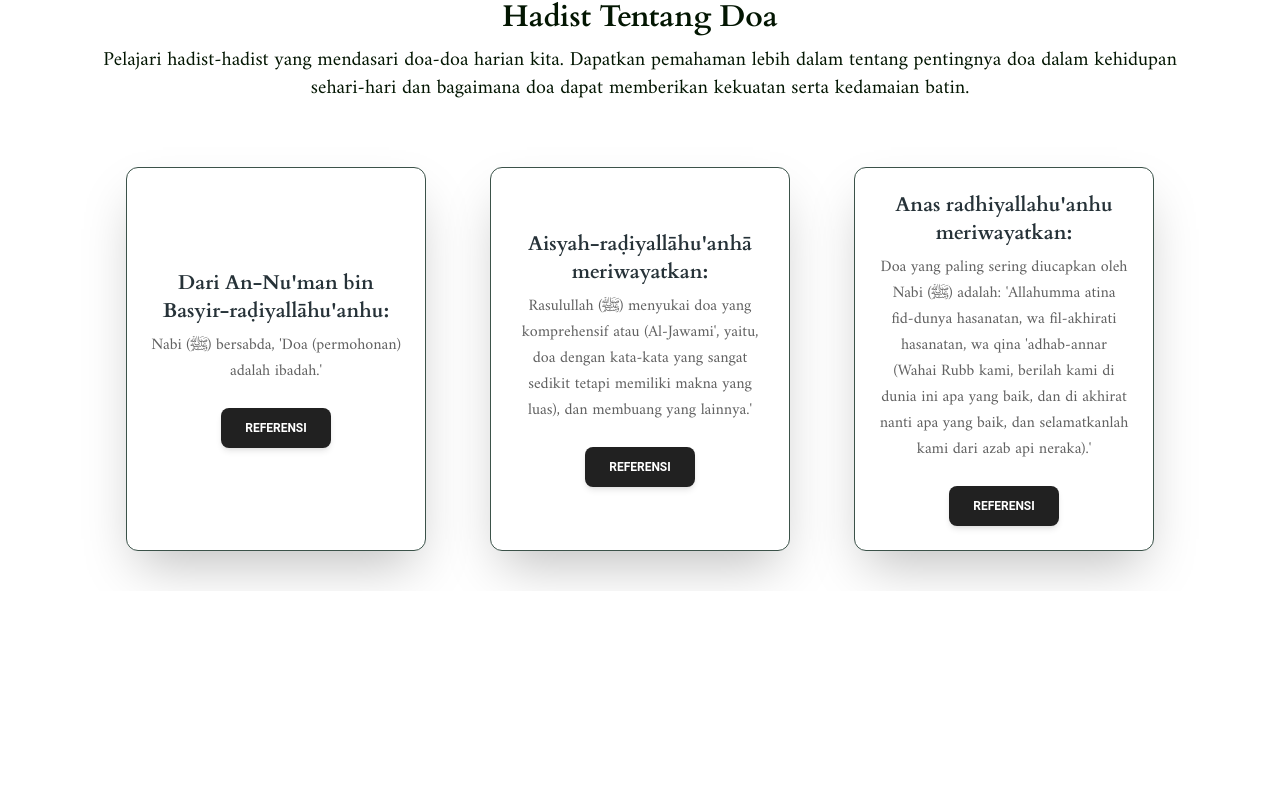
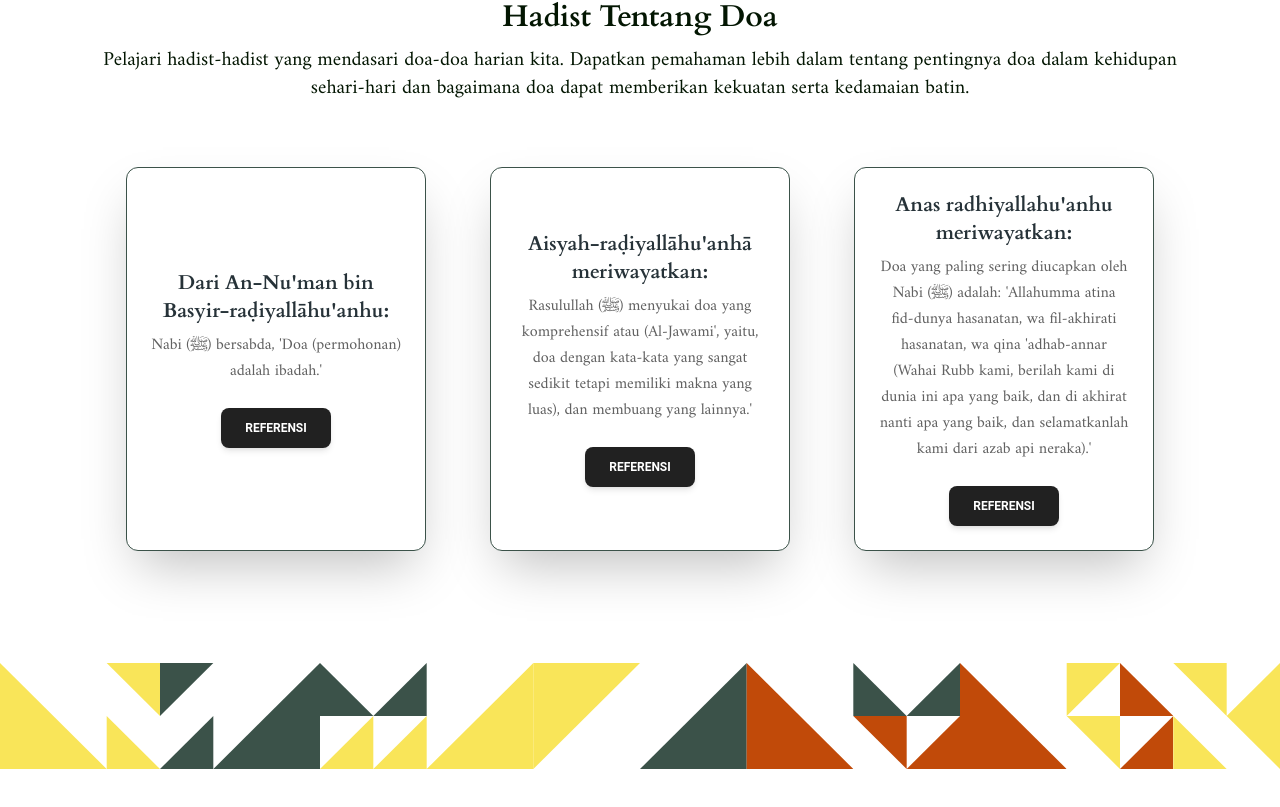
Before and after one commit to iammburg/DailyDoa, a React (Vite) app: page / in a window 1280 px wide. Shown: the part 626-1433 px from the top of the page. Before the commit the page ends 1217 px from the top, so only its background shows below. Built offline with nearby package versions, Linux system fonts and the light colour scheme.

Commit message:
feat: add svg pattern to about section

```diff
--- a/src/pages/About.jsx
+++ b/src/pages/About.jsx
@@ -1,6 +1,7 @@
 import { Typography } from "@material-tailwind/react";
 import { SimpleCard } from "../components/Card";
 import "../styles/about.css";
+import pattern from "../assets/images/pattern.svg";
 
 export default function About() {
   return (
@@ -41,6 +42,9 @@ export default function About() {
           />
         </div>
       </div>
+      <div className="about__pattern mx-auto mt-28 max-w-screen-xxl p-0">
+        <img src={pattern} alt="pattern" />
+      </div>
     </div>
   );
 }
```
Also changed, not shown: src/assets/images/pattern.svg (added).
